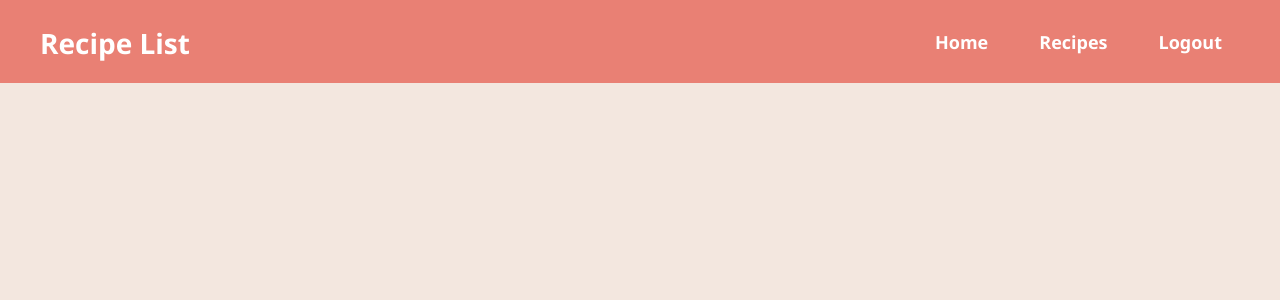
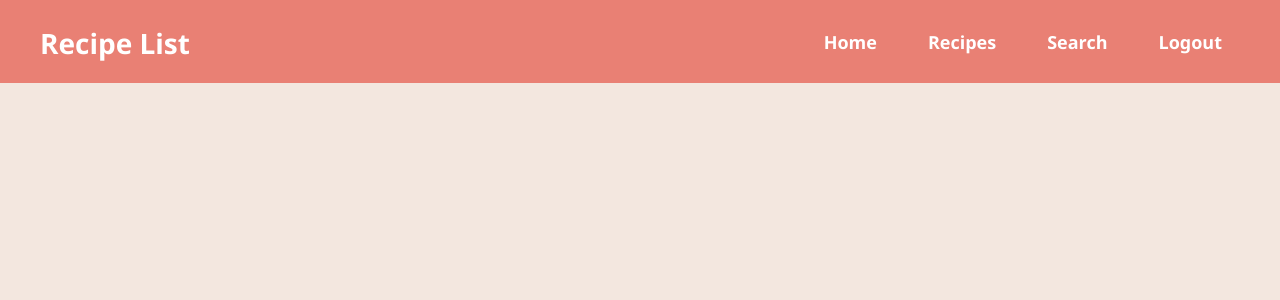
Before and after one commit to tamperic/recipe-app, a Django app: page /list/ in a window 1280 px wide. Shown: the top 300 px of the page. Run offline with Django 4.2, Linux system fonts and the light colour scheme; the visitor is signed in with stand-in values (Sample User, id 1); data that the repository does not hold is empty.

Commit message:
Add 'Search' link to navbar

```diff
--- a/A2_Recipe_App/src/templates/navbar/navbar.html
+++ b/A2_Recipe_App/src/templates/navbar/navbar.html
@@ -94,6 +94,7 @@
                     {% if user.is_authenticated %}
                         <li><a href="{% url 'recipes:home' %}">Home</a></li>
                         <li><a href="{% url 'recipes:list' %}">Recipes</a></li>
+                        <li><a href="{% url 'recipes:records' %}">Search</a></li>
 
                         {% if request.path == '/' %}   <!-- If user logs out from homepage, it will be to login page redirected -->
                             <li><a href="{% url 'logout' %}?next=login">Logout</a></li>
```
